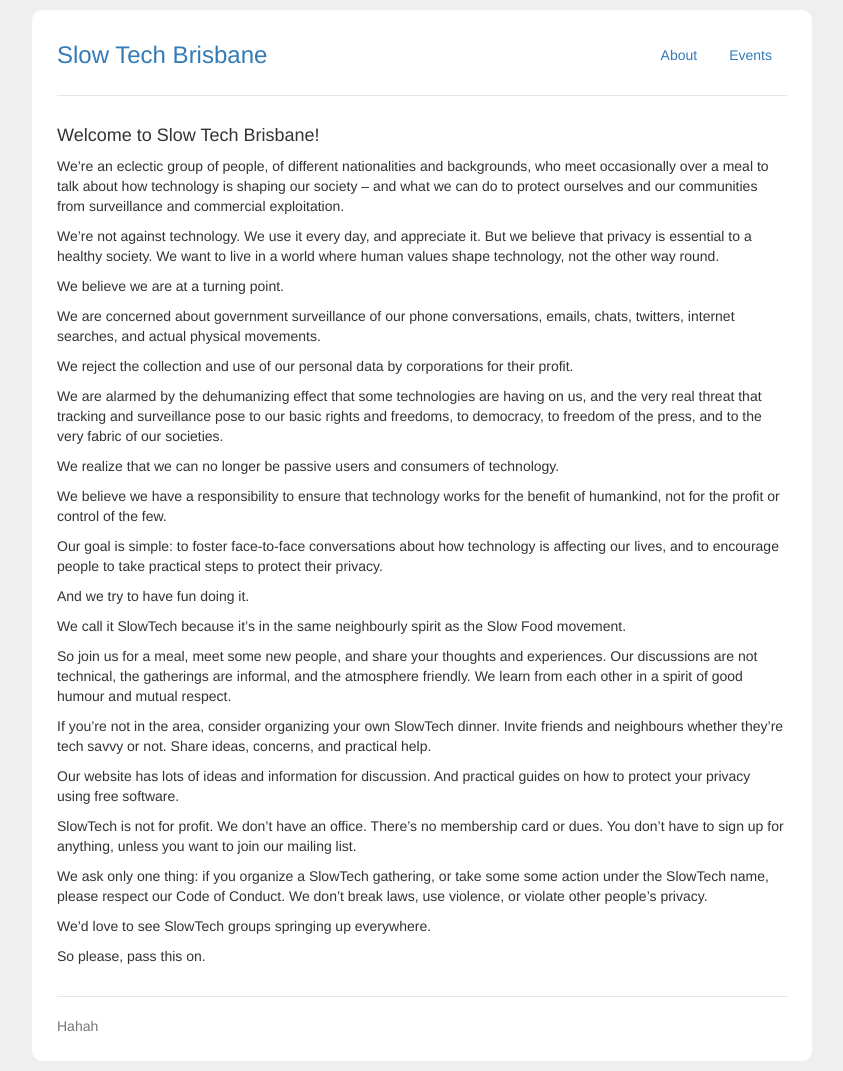
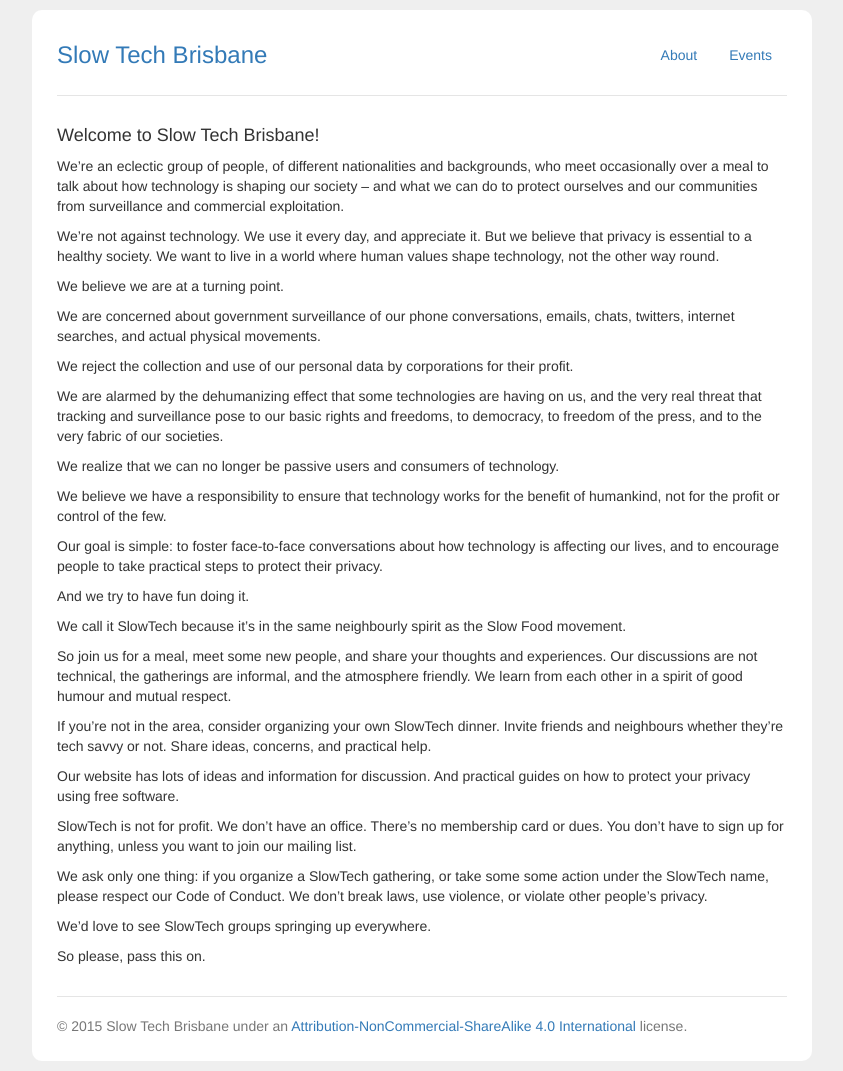
Before and after one commit to slowtechbne/slowtechbne.github.io, a Jekyll site: the page built from index.md, in a window 1280 px wide. Shown: the whole page, without its empty margins (218-1061 px from the left). Built offline with Jekyll 4.4.1, drawn with Linux system fonts in a browser that asks for light colours.

Commit message:
Added Copyright notice.

```diff
--- a/_includes/footer.html
+++ b/_includes/footer.html
@@ -1,55 +1 @@
-<footer class="site-footer">
-
-  <div class="wrapper">
-
-    <h2 class="footer-heading">{{ site.title }}</h2>
-
-    <div class="footer-col-wrapper">
-      <div class="footer-col  footer-col-1">
-        <ul class="contact-list">
-          <li>{{ site.title }}</li>
-          <li><a href="mailto:{{ site.email }}">{{ site.email }}</a></li>
-        </ul>
-      </div>
-
-      <div class="footer-col  footer-col-2">
-        <ul class="social-media-list">
-          {% if site.github_username %}
-          <li>
-            <a href="https://github.com/{{ site.github_username }}">
-              <span class="icon  icon--github">
-                <svg viewBox="0 0 16 16">
-                  <path fill="#828282" d="M7.999,0.431c-4.285,0-7.76,3.474-7.76,7.761 c0,3.428,2.223,6.337,5.307,7.363c0.388,0.071,0.53-0.168,0.53-0.374c0-0.184-0.007-0.672-0.01-1.32 c-2.159,0.469-2.614-1.04-2.614-1.04c-0.353-0.896-0.862-1.135-0.862-1.135c-0.705-0.481,0.053-0.472,0.053-0.472 c0.779,0.055,1.189,0.8,1.189,0.8c0.692,1.186,1.816,0.843,2.258,0.645c0.071-0.502,0.271-0.843,0.493-1.037 C4.86,11.425,3.049,10.76,3.049,7.786c0-0.847,0.302-1.54,0.799-2.082C3.768,5.507,3.501,4.718,3.924,3.65 c0,0,0.652-0.209,2.134,0.796C6.677,4.273,7.34,4.187,8,4.184c0.659,0.003,1.323,0.089,1.943,0.261 c1.482-1.004,2.132-0.796,2.132-0.796c0.423,1.068,0.157,1.857,0.077,2.054c0.497,0.542,0.798,1.235,0.798,2.082 c0,2.981-1.814,3.637-3.543,3.829c0.279,0.24,0.527,0.713,0.527,1.437c0,1.037-0.01,1.874-0.01,2.129 c0,0.208,0.14,0.449,0.534,0.373c3.081-1.028,5.302-3.935,5.302-7.362C15.76,3.906,12.285,0.431,7.999,0.431z"/>
-                </svg>
-              </span>
-
-              <span class="username">{{ site.github_username }}</span>
-            </a>
-          </li>
-          {% endif %}
-
-          {% if site.twitter_username %}
-          <li>
-            <a href="https://twitter.com/{{ site.twitter_username }}">
-              <span class="icon  icon--twitter">
-                <svg viewBox="0 0 16 16">
-                  <path fill="#828282" d="M15.969,3.058c-0.586,0.26-1.217,0.436-1.878,0.515c0.675-0.405,1.194-1.045,1.438-1.809
-                  c-0.632,0.375-1.332,0.647-2.076,0.793c-0.596-0.636-1.446-1.033-2.387-1.033c-1.806,0-3.27,1.464-3.27,3.27 c0,0.256,0.029,0.506,0.085,0.745C5.163,5.404,2.753,4.102,1.14,2.124C0.859,2.607,0.698,3.168,0.698,3.767 c0,1.134,0.577,2.135,1.455,2.722C1.616,6.472,1.112,6.325,0.671,6.08c0,0.014,0,0.027,0,0.041c0,1.584,1.127,2.906,2.623,3.206 C3.02,9.402,2.731,9.442,2.433,9.442c-0.211,0-0.416-0.021-0.615-0.059c0.416,1.299,1.624,2.245,3.055,2.271 c-1.119,0.877-2.529,1.4-4.061,1.4c-0.264,0-0.524-0.015-0.78-0.046c1.447,0.928,3.166,1.469,5.013,1.469 c6.015,0,9.304-4.983,9.304-9.304c0-0.142-0.003-0.283-0.009-0.423C14.976,4.29,15.531,3.714,15.969,3.058z"/>
-                </svg>
-              </span>
-
-              <span class="username">{{ site.twitter_username }}</span>
-            </a>
-          </li>
-          {% endif %}
-        </ul>
-      </div>
-
-      <div class="footer-col  footer-col-3">
-        <p class="text">{{ site.description }}</p>
-      </div>
-    </div>
-
-  </div>
-
-</footer>
+© 2015 Slow Tech Brisbane under an <a href="http://creativecommons.org/licenses/by-nc-sa/4.0/">Attribution-NonCommercial-ShareAlike 4.0 International</a> license.
--- a/_layouts/default.html
+++ b/_layouts/default.html
@@ -10,7 +10,7 @@
             {{ content }}
           </div>
           <div class="footer">
-            Hahah
+            {% include footer.html %}
           </div>
         </div>
       </div>
```
